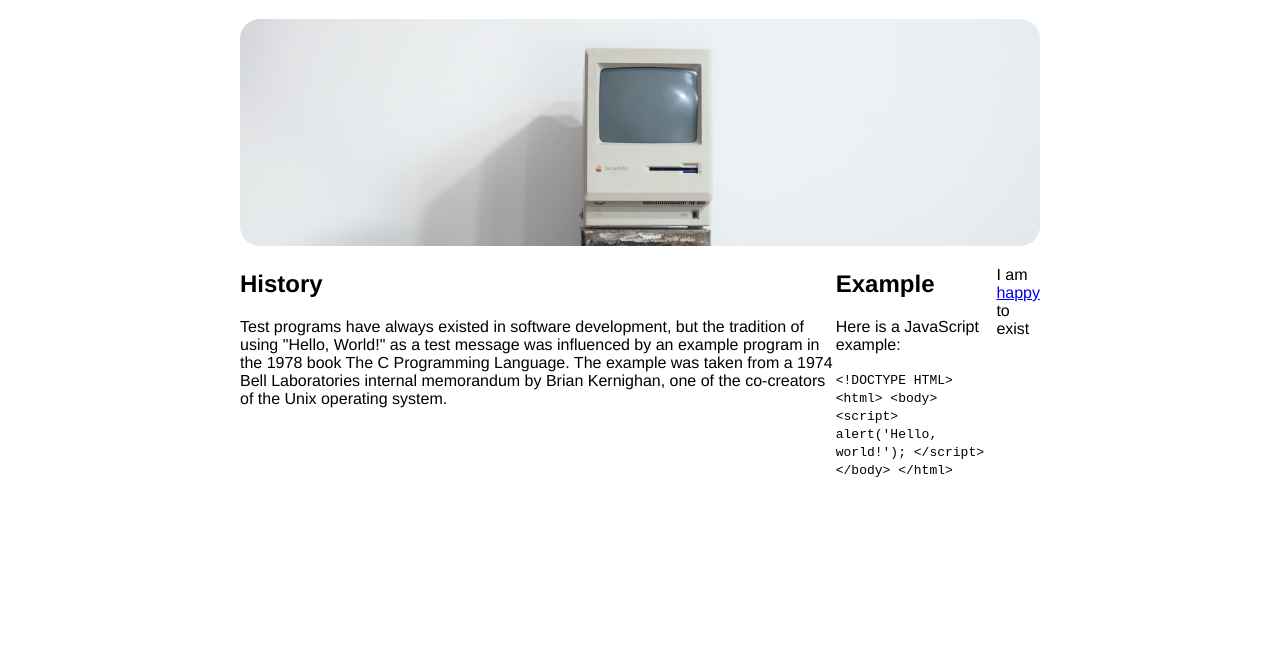
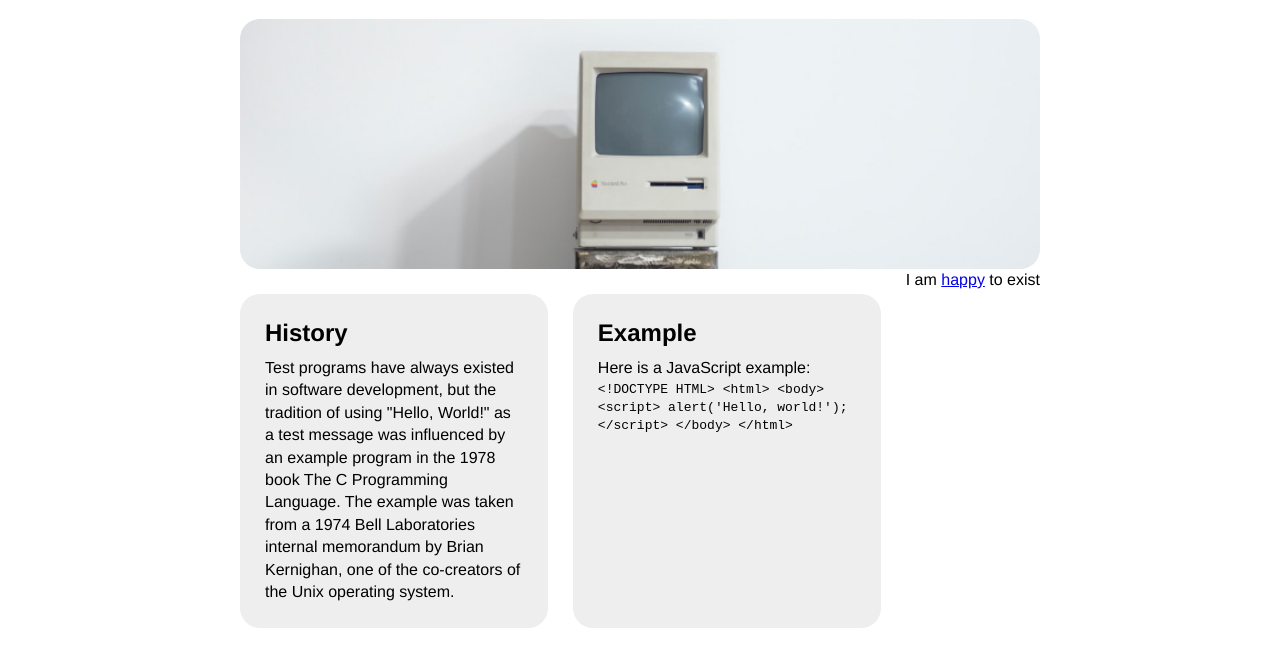
Before and after one commit to Cmcclelland23/Week-5, a website: page index.html in a window 1280 px wide. Shown: the part 76-742 px from the top of the page. Drawn offline with Linux system fonts and the light colour scheme.

Commit message:
6.6 for real ths time

```diff
--- a/index.html
+++ b/index.html
@@ -9,7 +9,9 @@
 <body>
     <main>
     <h1>HelloWorld</h1>
-    <img src="Images/Computer image.jpg" alt="Vintage Mac">
+    <div class="masthead">
+
+    </div>
     <div class="details">
     <section>
         <h2>History</h2>
--- a/style.css
+++ b/style.css
@@ -21,20 +21,39 @@ main{
     width: 800px;
 }
 
+.masthead{
+    background-image: url(Images/Computer\ image.jpg);
+    background-size: cover;
+    background-position: bottom;
+    height: 250px;
+    border-radius: 20px;
+}
+
 .details{
     display: flex;
+    gap: 25px;
+}
+
+.details section{
+    flex-grow: 1;
+    flex-basis: 0;
+    background: #eee;
+    padding: 25px;
+    border-radius: 20px;
+    margin-top: 25px;
 }
 
 img{
-    width:100%
+
+    width:100%;
 }
 
-/*
-h1 {
-    color: rgb(255, 255, 255);
+
+h2 {
+    margin: 0 0 10px 0;
 }
 
 p {
-    color: rgb(255, 255, 255);
+    margin: 0;
+    line-height: 1.4em;
 }
-    */
```
